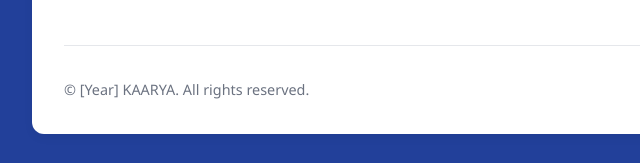
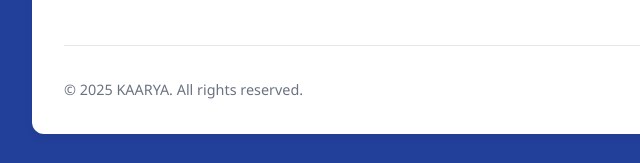
Before and after one commit to kumarabhishek404/labour-app-pages, a plain HTML site: page index.html in a window 1280 px wide. Shown: the part 2607-2770 px from the top of the page, 338-978 px from the left. Drawn offline with Linux system fonts and the light colour scheme.

Commit message:
removed the dummy data with real information

```diff
--- a/index.html
+++ b/index.html
@@ -136,7 +136,7 @@
             </section>
 
             <footer>
-                © [Year] KAARYA. All rights reserved.
+                © 2025 KAARYA. All rights reserved.
             </footer>
         </main>
     </div>
```
